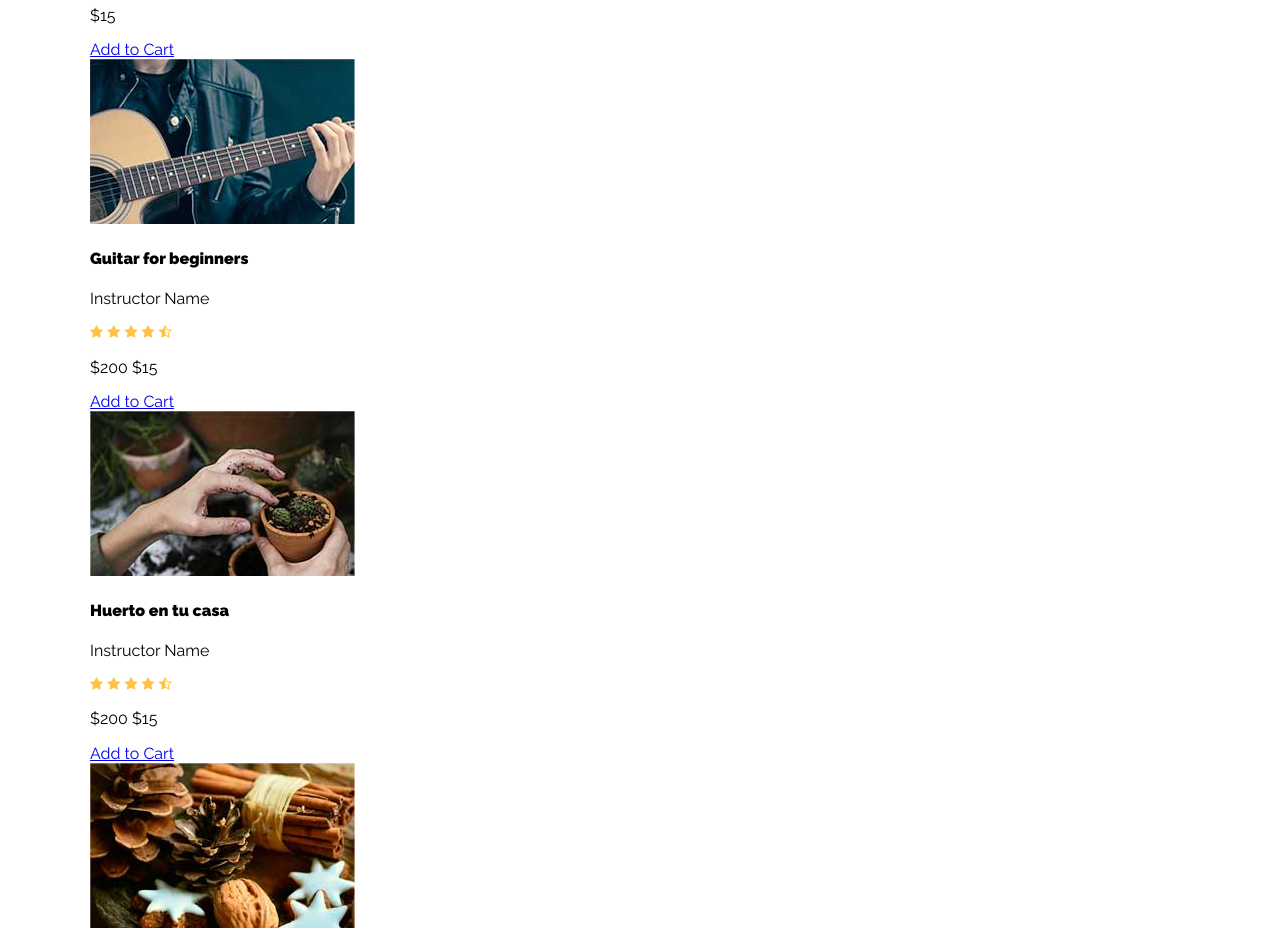
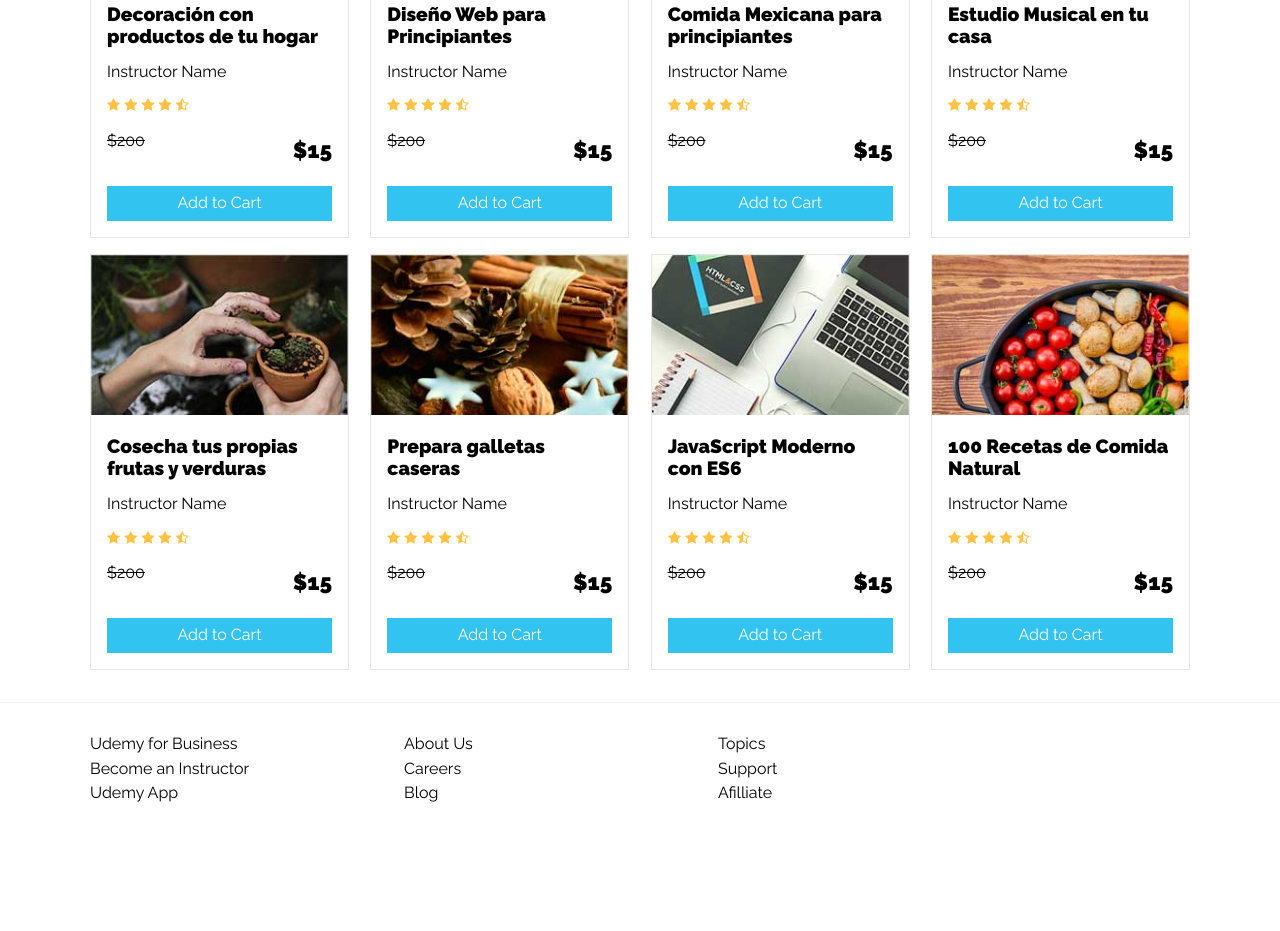
Before and after one commit to BrianDyl/udemy, a website: page index.html in a window 1280 px wide. Shown: the part 1300-2231 px from the top of the page. After the commit the page ends 2125 px from the top, so only its background shows below. Drawn offline with nearby package versions, Linux system fonts and the light colour scheme.

Commit message:
Completed courses-list-section

```diff
--- a/index.html
+++ b/index.html
@@ -101,7 +101,10 @@
                 <h4>Guitar for beginners</h4>
                 <p>Instructor Name</p>
                 <img src="img/stars.png">
-                <p class="price">$200 <span>$15</span></p>
+                <div class="price">
+                    <p class="regular">$200</p>
+                    <p class="offer">$15</p>
+                </div>
                 <a href="#" class="button">Add to Cart</a>
             </div>
         </div> <!--.course-->
@@ -111,7 +114,10 @@
                 <h4>Huerto en tu casa</h4>
                 <p>Instructor Name</p>
                 <img src="img/stars.png">
-                <p class="price">$200 <span>$15</span></p>
+                <div class="price">
+                    <p class="regular">$200</p>
+                    <p class="offer">$15</p>
+                </div>
                 <a href="#" class="button">Add to Cart</a>
             </div>
         </div> <!--.course-->
--- a/scss/_mixins.scss
+++ b/scss/_mixins.scss
@@ -8,6 +8,7 @@
     text-align: center;
     color: $white;
     text-decoration: none;
+    display: block;
 }
 
 //Media Queries
--- a/scss/_variables.scss
+++ b/scss/_variables.scss
@@ -12,3 +12,4 @@ $secondary: #741d51;
 $alternative: #e44e52;
 $gray: #f2f2f2;
 $white: #ffffff;
+$black: #000000;
--- a/scss/app.scss
+++ b/scss/app.scss
@@ -15,7 +15,9 @@ body {
 
     font-family: $mainFont;
 }
-
+img{
+    max-width: 100%;
+}
 .container {
     max-width: 1100px;
     width: 90%;
@@ -36,7 +38,8 @@ body {
         position: absolute;
         right: 0;
         padding: 1rem;
-        max-width: 400px;
+        width: 400px;
+        background-color: $white;
 
         .button {
             @include button($secondary);
@@ -117,3 +120,84 @@ body {
         }
     }
 }
+.course-list{
+    margin-top: 5rem;
+    display: flex;
+    flex-wrap: wrap;
+    justify-content: space-between;
+
+.course {
+    flex: 0 0 calc(50% - 1 rem);
+    @include tablet{
+        flex: 0 0 calc(33.3% - 1rem);
+    }
+    @include desktop{
+        flex: 0 0 calc(25% - 1rem);
+    }
+    background-color: $white;
+    margin-bottom: 1rem;
+    border: 1px solid darken($gray, 5%);
+
+
+.course-info {
+    padding: 1rem;
+    h4 {
+        margin: 0;
+        font-size: 1.2rem;
+    }
+    .price{
+        display: flex;
+        justify-content: space-between;
+
+        .regular {
+            text-decoration: line-through;
+        }
+        .offer {
+            font-size: 1.4rem;
+            font-weight: 700;
+        }
+
+    }
+    .button {
+        @include button($primary);
+
+    }
+}
+}
+}
+
+.footer {
+    border-top: 1px solid darken($gray, .7);
+    margin-top: 1rem;
+    padding-top: 2rem;
+
+    .container-footer{
+        display: flex;
+        flex-direction: column;
+
+        @include tablet {
+            flex-direction: row;
+        }
+    }
+}
+
+.menu {
+    display: flex;
+    flex-direction: column;
+    margin-bottom: 1rem;
+
+    flex: 1;
+
+    @include desktop {
+        flex: 0 0 calc(30% - 1rem);
+    }
+    a {
+        color: $black;
+        text-decoration: none;
+        margin-bottom: .4rem;
+        text-align: center;
+        @include desktop{
+            text-align: left;
+        }
+    }
+}
```
Also changed, not shown: css/app.css.
